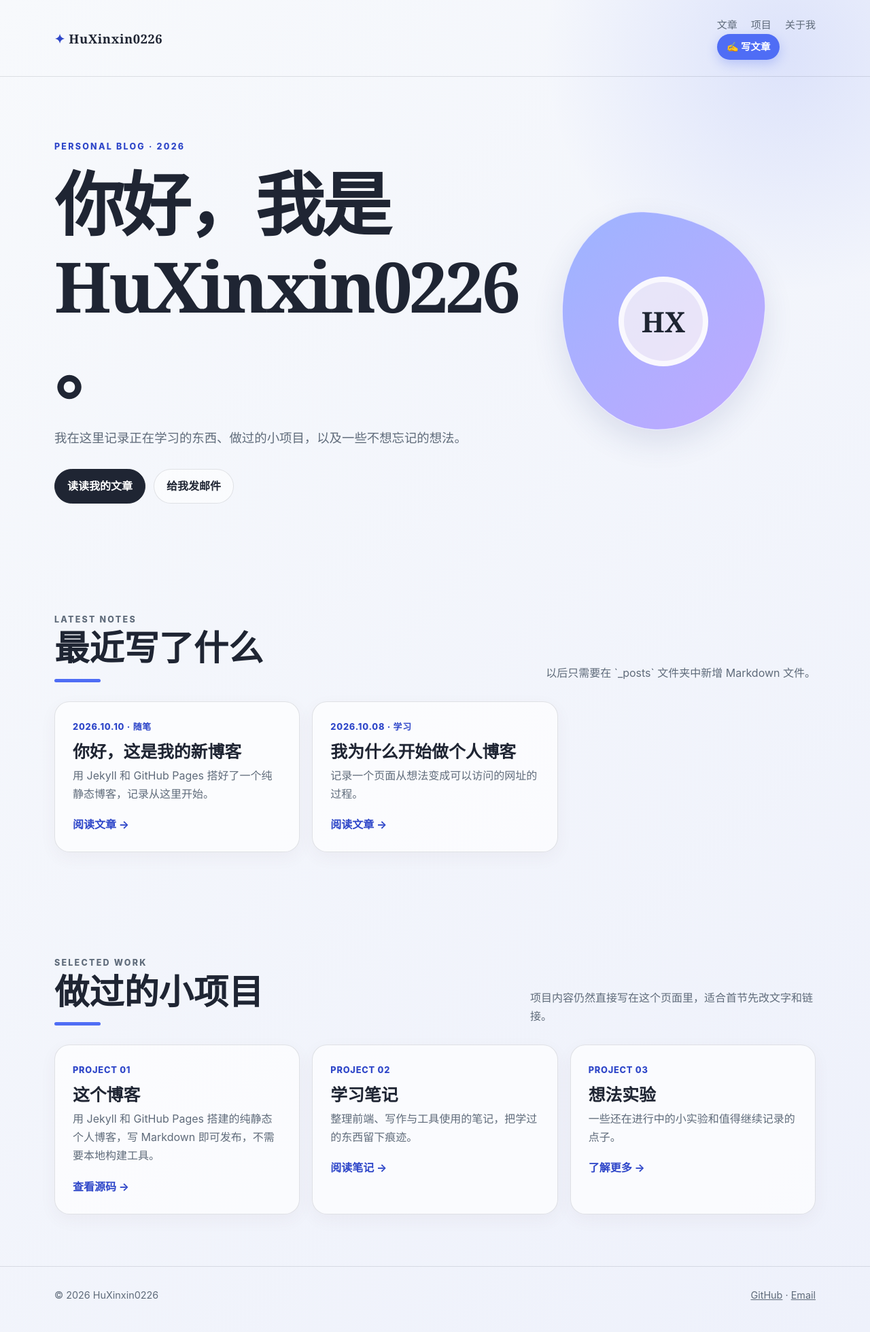
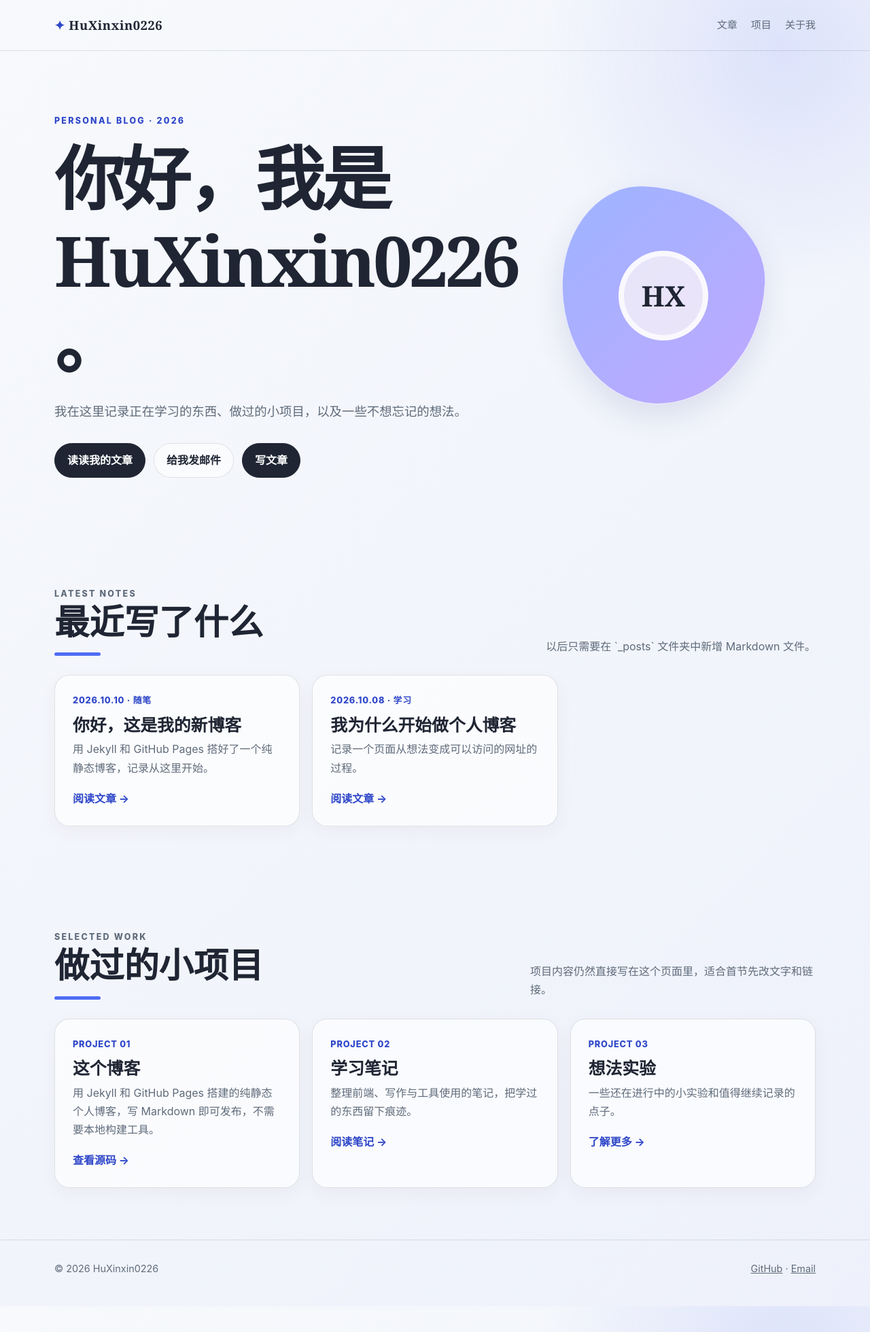
Before and after one commit to HuXinxin0226/HuXinxin0226.github.io, a Jekyll site: the page built from index.html, in a window 1280 px wide. Shown: the whole page at 68% size. Built offline with Jekyll 4.4.1, drawn with Linux system fonts in a browser that asks for light colours.

Commit message:
写文章按钮改为首页 hero 实心按钮，置于「给我发邮件」旁

```diff
--- a/_layouts/default.html
+++ b/_layouts/default.html
@@ -18,7 +18,6 @@
           <li><a href="{{ '/' | relative_url }}#projects">项目</a></li>
           <li><a href="{{ '/about.html' | relative_url }}">关于我</a></li>
         </ul>
-        <a class="nav-write" href="https://github.com/HuXinxin0226/HuXinxin0226.github.io/new/main/_posts" target="_blank" rel="noopener">✍️ 写文章</a>
       </nav>
     </div>
   </header>
--- a/assets/style.css
+++ b/assets/style.css
@@ -33,8 +33,6 @@ a { color: inherit; }
 .nav-links { display: flex; flex-wrap: wrap; gap: 20px; margin: 0; padding: 0; list-style: none; color: var(--muted); font-size: .94rem; }
 .nav-links a { text-decoration: none; }
 .nav-links a:hover, .nav-links a:focus-visible { color: var(--pink-dark); }
-.nav-write { display: inline-flex; align-items: center; padding: 7px 14px; border-radius: 999px; text-decoration: none; font-weight: 700; font-size: .9rem; color: #fff; background: var(--pink); box-shadow: 0 6px 16px rgba(79,109,245,.28); }
-.nav-write:hover, .nav-write:focus-visible { background: var(--pink-dark); }
 .hero { display: grid; grid-template-columns: 1.2fr .8fr; align-items: center; gap: 64px; padding: 92px 0 84px; }
 .eyebrow { margin: 0 0 14px; color: var(--pink-dark); font-size: .78rem; font-weight: 800; letter-spacing: .18em; text-transform: uppercase; }
 h1, h2, h3 { font-family: var(--serif); line-height: 1.18; }
--- a/index.html
+++ b/index.html
@@ -9,6 +9,7 @@ layout: default
     <div class="hero-actions">
       <a class="button primary" href="#writing">读读我的文章</a>
       <a class="button secondary" href="mailto:xinxinh932@gmail.com">给我发邮件</a>
+      <a class="button primary" href="https://github.com/HuXinxin0226/HuXinxin0226.github.io/new/main/_posts" target="_blank" rel="noopener">写文章</a>
     </div>
   </div>
   <div class="hero-card" aria-label="个人头像占位图"><div class="avatar">HX</div></div>
```
